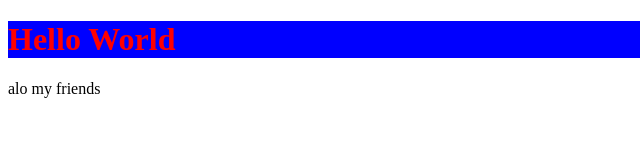
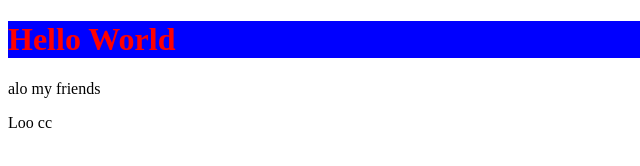
Before and after one commit to tranthientuong127/XYZ, a plain HTML site: page index.html in a window 1280 px wide. Shown: the full height of the page, 0-640 px from the left. Drawn offline with Linux system fonts and the light colour scheme.

Commit message:
Add paragrash

```diff
--- a/index.html
+++ b/index.html
@@ -10,5 +10,6 @@
   <body>
     <h1>Hello World</h1>
     <p>alo my friends</p>
+    <p>Loo cc</p>
   </body>
 </html>
```
